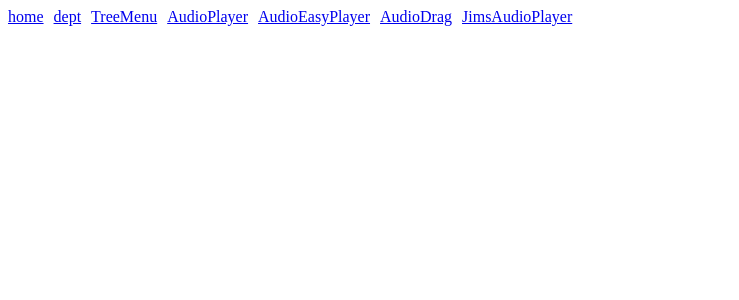
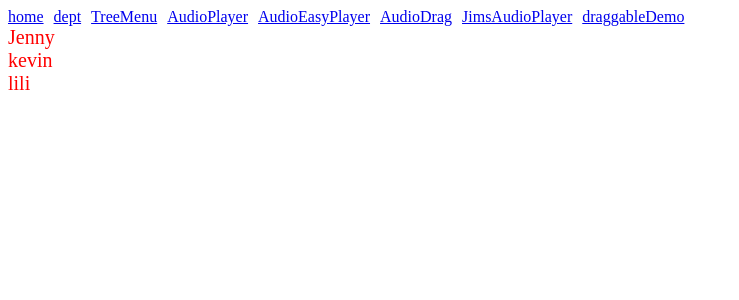
Before and after one commit to Jim-Elijah/vue3-learn, a Vue app: page /#/draggableDemo in a window 1280 px wide. Shown: the top 300 px of the page, without its empty margins (0-739 px from the left). Built offline with nearby package versions, Linux system fonts and the light colour scheme; what jim-audio-player would draw is missing.

Commit message:
draggable test

```diff
--- a/package.json
+++ b/package.json
@@ -12,7 +12,8 @@
     "element-plus": "^2.2.12",
     "jim-audio-player": "^0.1.2",
     "vue": "^3.2.38",
-    "vue-router": "^4.0.0"
+    "vue-router": "^4.0.0",
+    "vuedraggable": "next"
   },
   "devDependencies": {
     "@babel/core": "^7.12.16",
--- a/src/App.vue
+++ b/src/App.vue
@@ -6,6 +6,7 @@
   <router-link to="/AudioEasyPlayer">AudioEasyPlayer</router-link>
   <router-link to="/AudioDrag">AudioDrag</router-link>
   <router-link to="/JimsAudioPlayer">JimsAudioPlayer</router-link>
+  <router-link to="/draggableDemo">draggableDemo</router-link>
   <router-view></router-view>
 </template>
 
--- /dev/null
+++ b/src/components/dragItem.vue
@@ -0,0 +1,14 @@
+<template>
+  <div class="red big">{{ item.name }}</div>
+</template>
+<script>
+export default {
+  props: ["item"],
+};
+</script>
+<style lang="scss" scoped>
+.red {
+  color: red;
+  font-size: 20px;
+}
+</style>
--- /dev/null
+++ b/src/components/draggableDemo.vue
@@ -0,0 +1,43 @@
+<template>
+  <draggable
+    v-model="myArray"
+    group="people"
+    @start="drag = true"
+    @end="drag = false"
+    item-key="id"
+    class="drag-wrapper"
+  >
+    <template v-slot:item="{ element }">
+      <dragItem :item="element" />
+    </template>
+  </draggable>
+</template>
+<script>
+import draggable from "vuedraggable";
+import dragItem from "./dragItem.vue";
+export default {
+  components: {
+    draggable,
+    dragItem,
+  },
+  data() {
+    return {
+      drag: false,
+      myArray: [
+        { id: 1, name: "Jenny" },
+        { id: 2, name: "kevin" },
+        { id: 3, name: "lili" },
+      ],
+    };
+  },
+  updated() {
+    console.log("u", this.drag, this.myArray);
+  },
+};
+</script>
+<style lang="scss" scoped>
+.red {
+  color: red;
+  font-size: 20px;
+}
+</style>
--- a/src/router/index.js
+++ b/src/router/index.js
@@ -7,6 +7,7 @@ import AudioPlayer from '../components/audioDemo.vue'
 import AudioEasyPlayer from '../components/audioEasyDemo.vue'
 import AudioDrag from '../components/audioDrag/AudioDrag.vue'
 import JimsAudioPlayer from '../components/jimsPlugin/JimsAudioPlayer.vue'
+import draggableDemo from '../components/draggableDemo.vue'
 
 const routes = [
   {
@@ -37,6 +38,10 @@ const routes = [
     path: '/JimsAudioPlayer',
     component: JimsAudioPlayer,
   },
+  {
+    path: '/draggableDemo',
+    component: draggableDemo,
+  },
 ]
 
 const router = createRouter(
```
